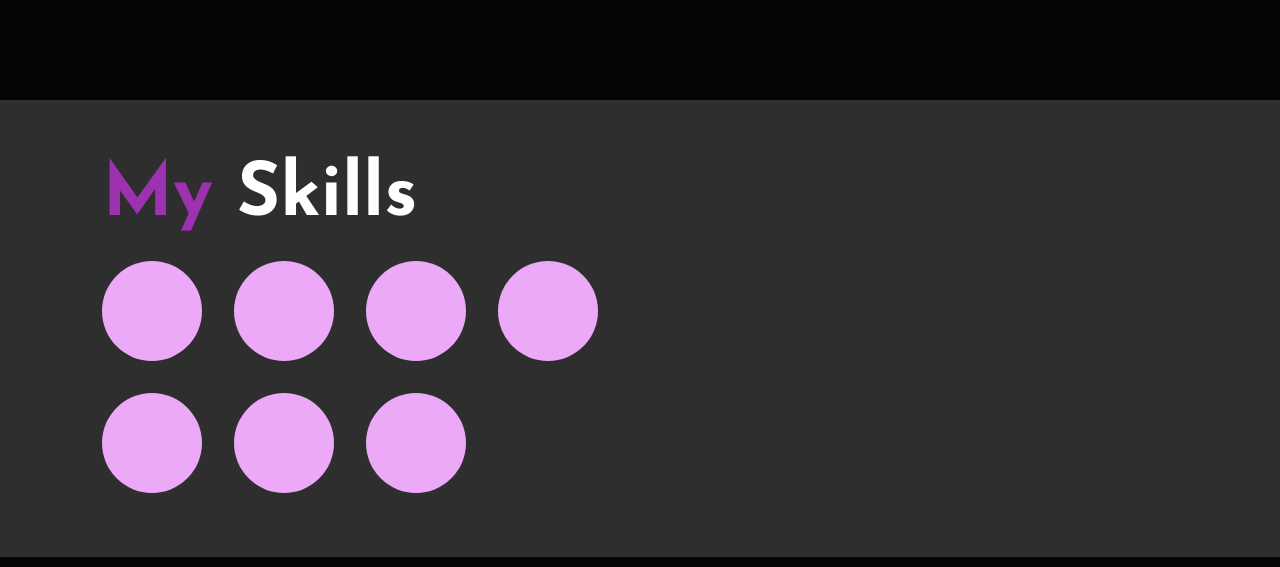
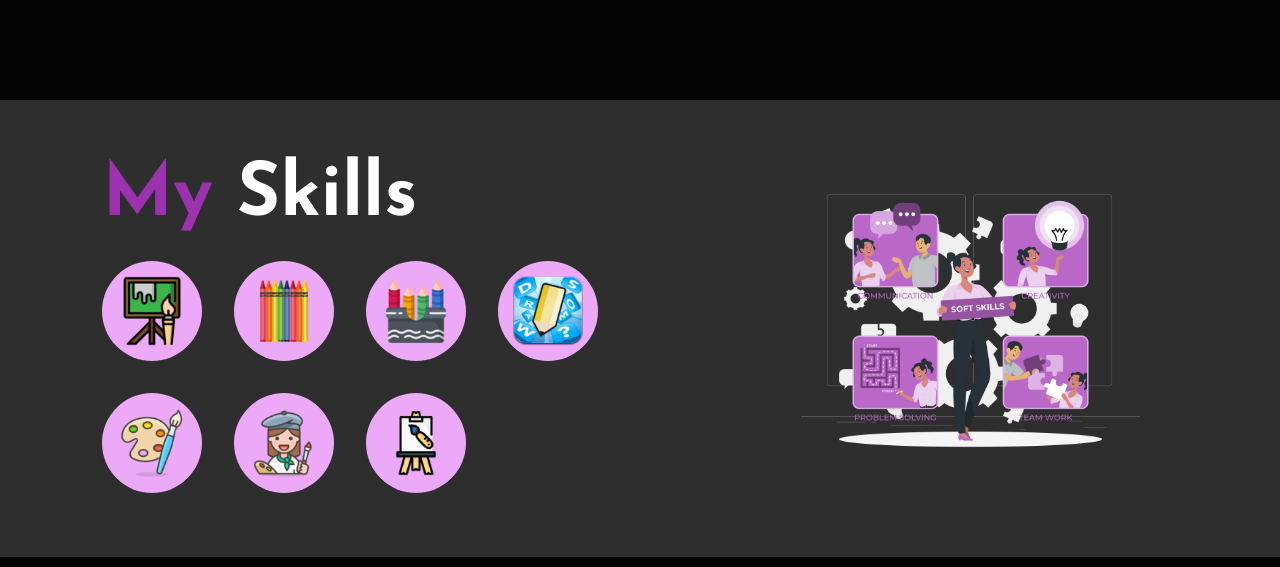
Before and after one commit to hisismo/serine_ayache, a plain HTML site: page index.html in a window 1280 px wide. Shown: the part 1817-2384 px from the top of the page. Drawn offline with Linux system fonts and the light colour scheme; the site is published under a folder, as on GitHub Pages, so addresses that start at the root find nothing.

Commit message:
Update index.html

```diff
--- a/index.html
+++ b/index.html
@@ -45,14 +45,14 @@
                 </div>
             </div>
             <div class="conteiner-images">
-                <img src="/imags/shap.png" alt="" class="shape">
-                <img src="/imags/girl.png" alt="" class="mypic">
+                <img src="imags/shap.png" alt="" class="shape">
+                <img src="imags/girl.png" alt="" class="mypic">
             </div>
         </div>
     </section>
     <section class="about">
         <div class="conteiner-images">
-            <img src="/imags/Learn.png" alt="">
+            <img src="imags/Learn.png" alt="">
         </div>
         <div class="conteiner-texts">
             <h1>About<span>Me</span></h1>
@@ -108,13 +108,13 @@
         <div class="conteiner-skills">
             <h1><span>My </span>Skills</h1>
             <div class="content-skills">
-                <div class="skill"><img src="/ico/bor.png" alt=""></div>
-                <div class="skill"><img src="/ico/col.png" alt=""></div>
-                <div class="skill"><img src="/ico/colo.png" alt=""></div>
-                <div class="skill"><img src="/ico/pan.png" alt=""></div>
-                <div class="skill"><img src="/ico/pant.png" alt=""></div>
-                <div class="skill"><img src="/ico/wom.png" alt=""></div>
-                <div class="skill"><img src="/ico/art.png" alt=""></div>
+                <div class="skill"><img src="ico/bor.png" alt=""></div>
+                <div class="skill"><img src="ico/col.png" alt=""></div>
+                <div class="skill"><img src="ico/colo.png" alt=""></div>
+                <div class="skill"><img src="ico/pan.png" alt=""></div>
+                <div class="skill"><img src="ico/pant.png" alt=""></div>
+                <div class="skill"><img src="ico/wom.png" alt=""></div>
+                <div class="skill"><img src="ico/art.png" alt=""></div>
                 <!-- <div class="skill"><img src="/ico/bor.png" alt=""></div>
                 <div class="skill"><img src="/ico/col.png" alt=""></div>
                 <div class="skill"><img src="/ico/colo.png" alt=""></div>
@@ -123,7 +123,7 @@
             </div>
         </div>
         <div class="conteiner-images">
-            <img src="/imags/skills.png" alt="">
+            <img src="imags/skills.png" alt="">
         </div>
     </section>
     <footer>
```
